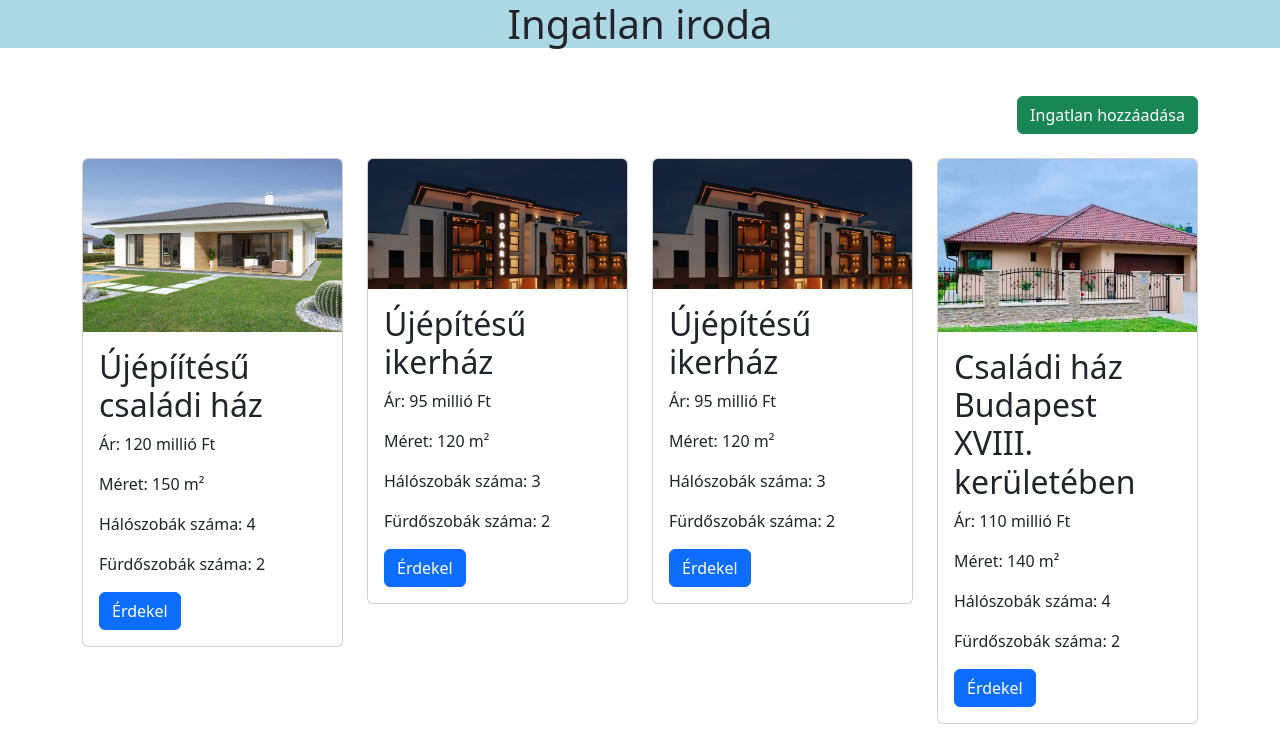
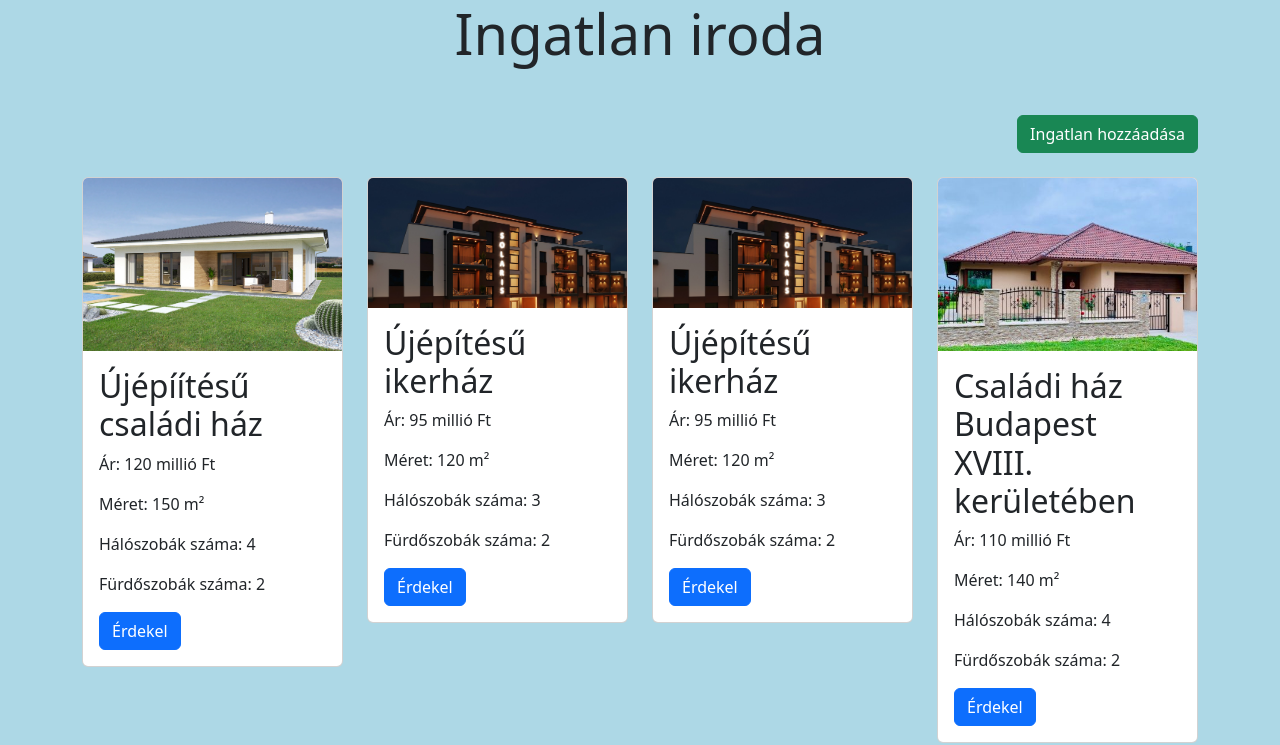
Before and after one commit to Majzii/ingatlan, a plain HTML site: page index.html in a window 1280 px wide. Shown: the top 745 px of the page. Drawn offline with nearby package versions, Linux system fonts and the light colour scheme.

Commit message:
Update style.css

```diff
--- a/style.css
+++ b/style.css
@@ -1,4 +1,8 @@
 h1{
-    background-color: lightblue;
+    background-color: rgb(173, 216, 230);
     text-align: center;
+    font-size: 42pt;
 }
+body{
+    background-color:rgb(173, 216, 230); ;
+}
```
